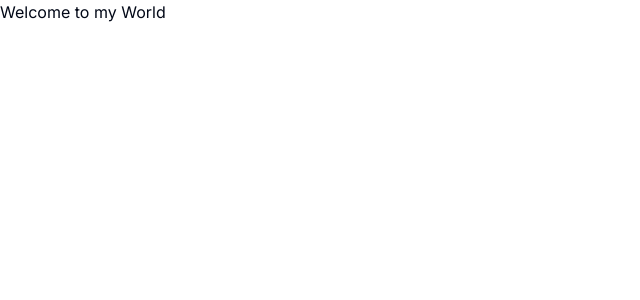
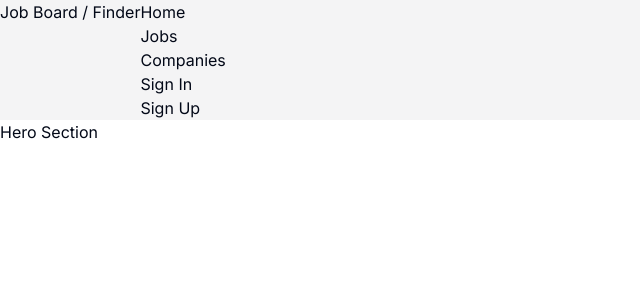
Before and after one commit to aaronaltman/job-board, a Next.js app: page / in a window 1280 px wide. Shown: the top 300 px of the page, without its empty margins (0-640 px from the left). Built offline with nearby package versions, Linux system fonts and the light colour scheme.

Commit message:
adding header

```diff
--- a/package.json
+++ b/package.json
@@ -28,13 +28,18 @@
     "tailwindcss-animate": "^1.0.7"
   },
   "devDependencies": {
+    "@types/markdown-draft-js": "^2.2.7",
     "@types/node": "^20",
     "@types/react": "^18",
     "@types/react-dom": "^18",
+    "@types/react-draft-wysiwyg": "^1.13.8",
     "autoprefixer": "^10.0.1",
     "eslint": "^8",
     "eslint-config-next": "14.0.4",
+    "eslint-config-prettier": "^9.1.0",
     "postcss": "^8",
+    "prettier": "^3.1.1",
+    "prettier-plugin-tailwindcss": "^0.5.11",
     "tailwindcss": "^3.3.0",
     "typescript": "^5"
   }
--- a/src/app/page.tsx
+++ b/src/app/page.tsx
@@ -1,9 +1,11 @@
+import HeaderMain from "@/components/header-main";
 import Image from "next/image";
 
 export default function Home() {
   return (
     <main>
-      <h1>Welcome to my World</h1>
+      <HeaderMain />
+      <section>Hero Section</section>
     </main>
   );
 }
--- /dev/null
+++ b/src/components/header-main.tsx
@@ -0,0 +1,20 @@
+import React from "react";
+
+export default function HeaderMain() {
+  return (
+    <div className="">
+      <header className="flex bg-zinc-100">
+        <h1>Job Board / Finder</h1>
+        <nav>
+          <ul>
+            <li>Home</li>
+            <li>Jobs</li>
+            <li>Companies</li>
+            <li>Sign In</li>
+            <li>Sign Up</li>
+          </ul>
+        </nav>
+      </header>
+    </div>
+  );
+}
```
Also changed, not shown: 1 other file (tests, documents, lock files or other folders).
